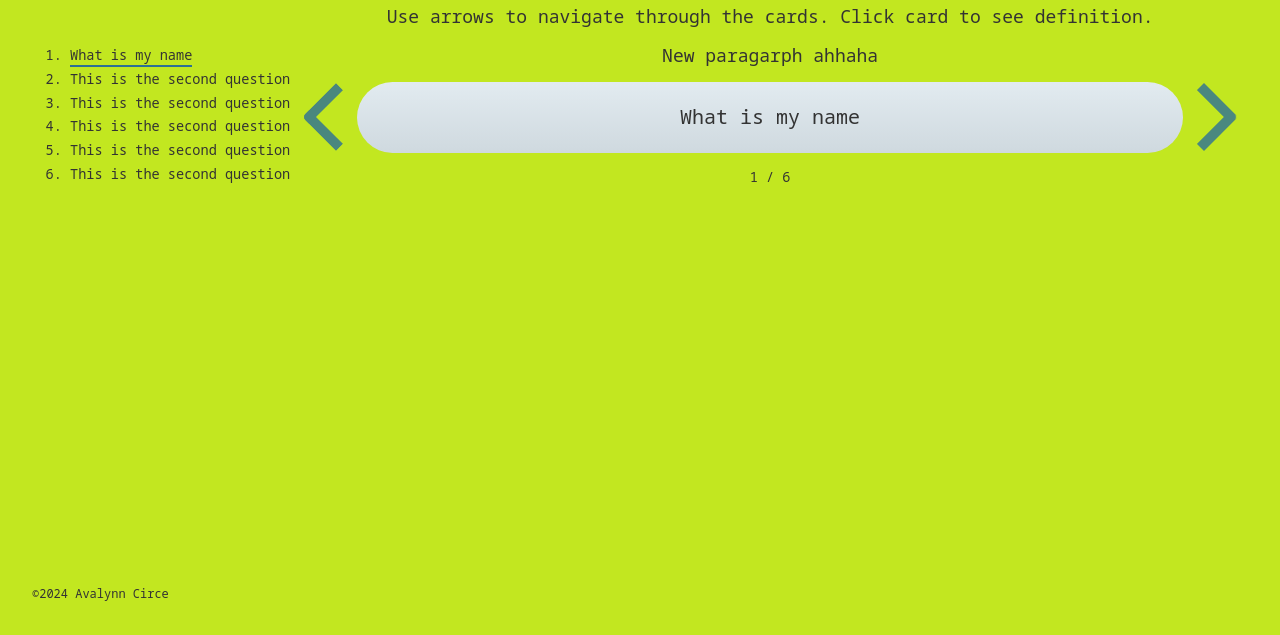
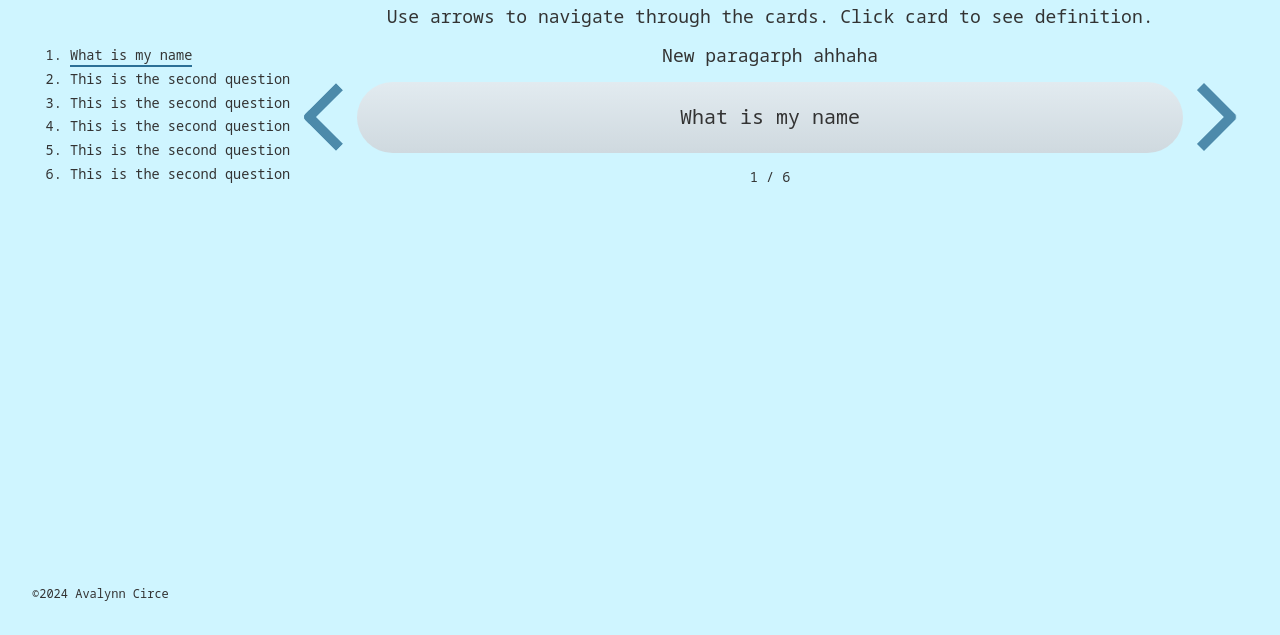
Before and after one commit to chaaklau/hello, a plain HTML site: page index.html in a window 1280 px wide. Shown: the part 185-820 px from the top of the page. Drawn offline with Linux system fonts and the light colour scheme.

Commit message:
Change color

```diff
--- a/resources/css/styles.css
+++ b/resources/css/styles.css
@@ -15,7 +15,7 @@ html {
 }
 
 body {
-  background-color: #c2e720;
+  background-color: #cff5ff;
   height: 100vh;
   margin: 0;
   padding: 0 30px;
```
